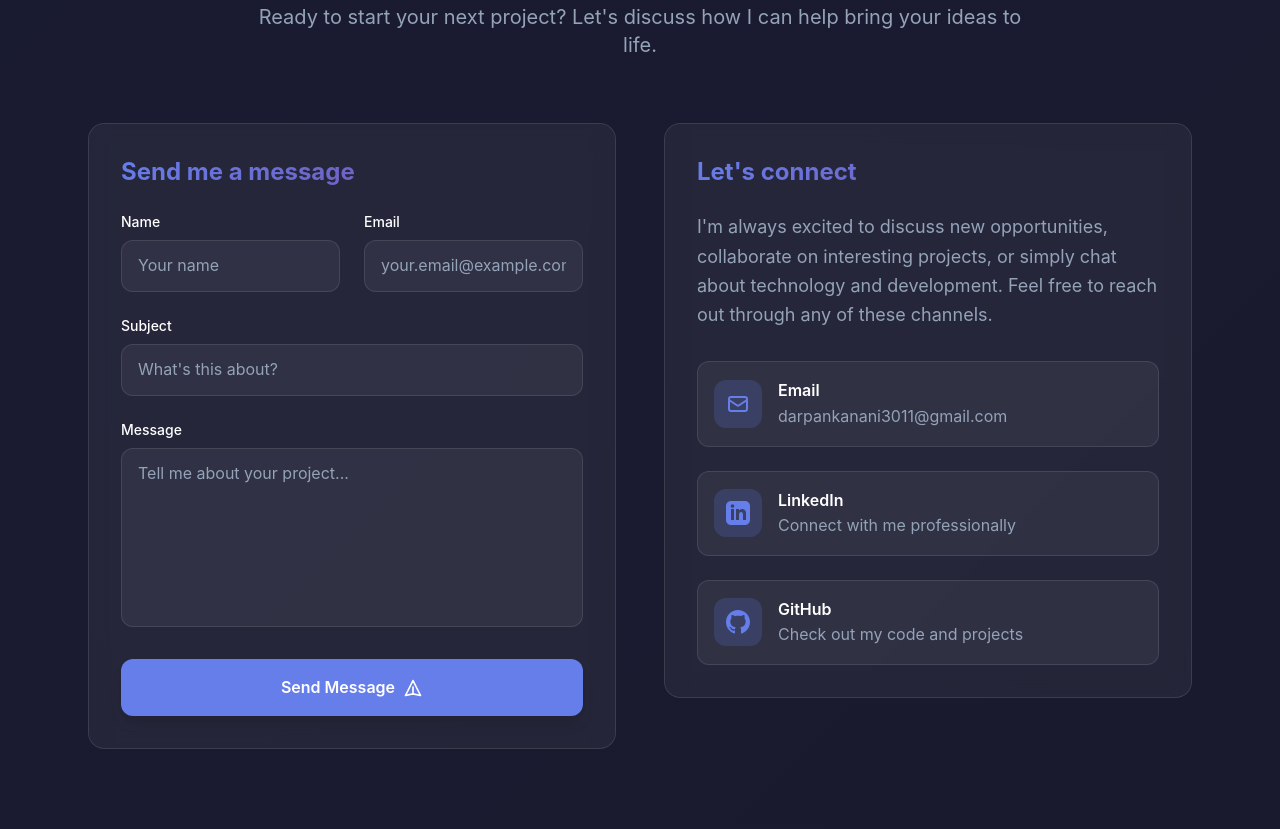
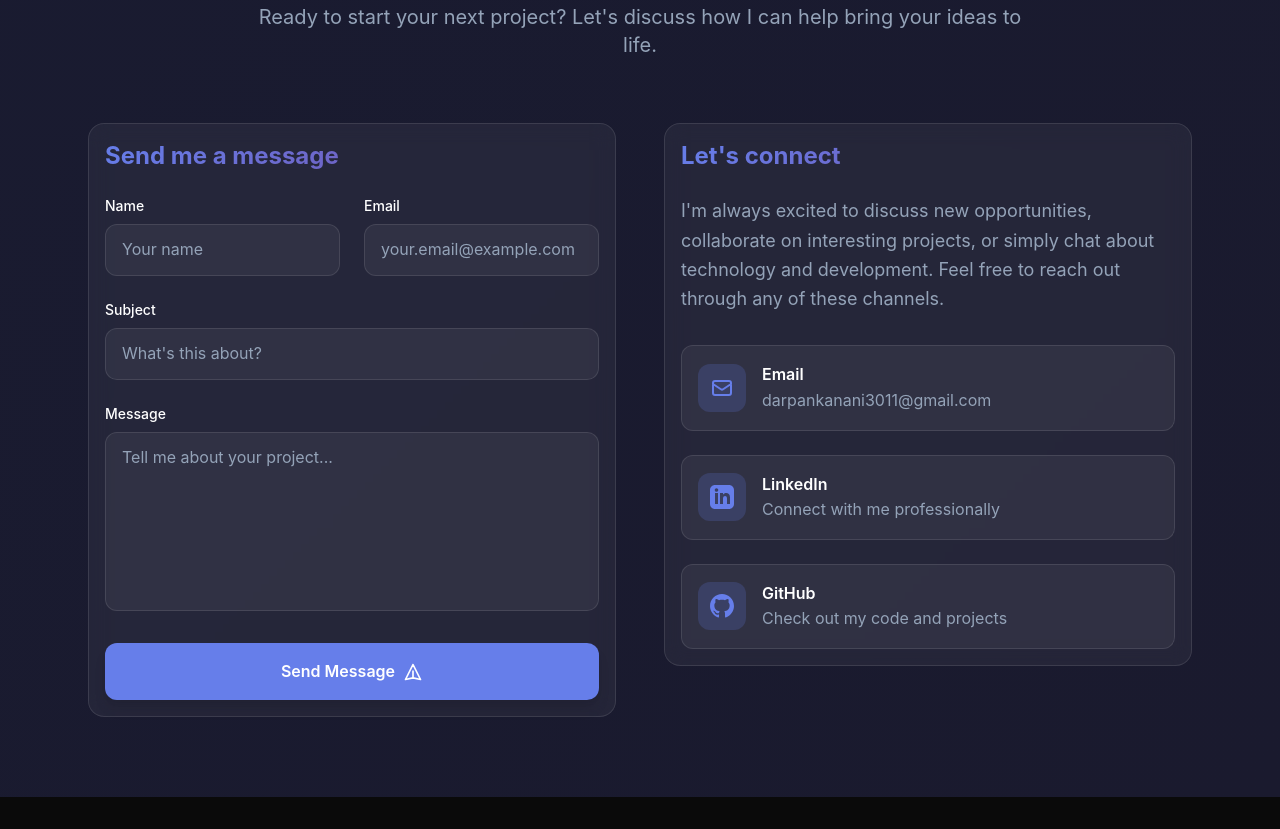
Before and after one commit to Darpan3011/Portfolio, a Next.js app: page / in a window 1280 px wide. Shown: the part 9360-10189 px from the top of the page. After the commit the page ends 10157 px from the top, so only its background shows below. Built offline with nearby package versions, Linux system fonts and the light colour scheme.

Commit message:
fix the ui bug

```diff
--- a/src/app/components/Contact.tsx
+++ b/src/app/components/Contact.tsx
@@ -53,11 +53,11 @@ const Contact = () => {
         <div className="grid lg:grid-cols-2 gap-12 items-start">
           {/* Contact Form */}
           <motion.div
-            initial={{ opacity: 0, x: -50 }}
+            initial={{ opacity: 0, x: 0 }}
             whileInView={{ opacity: 1, x: 0 }}
             viewport={{ once: true }}
             transition={{ duration: 0.6 }}
-            className="glass rounded-2xl p-8"
+            className="glass rounded-2xl p-4"
           >
             <h3 className="text-2xl font-bold mb-6 gradient-text">Send me a message</h3>
 
@@ -144,13 +144,13 @@ const Contact = () => {
 
           {/* Contact Info */}
           <motion.div
-            initial={{ opacity: 0, x: 50 }}
+            initial={{ opacity: 0, x: 0 }}
             whileInView={{ opacity: 1, x: 0 }}
             viewport={{ once: true }}
             transition={{ duration: 0.6, delay: 0.2 }}
             className="space-y-8"
           >
-            <div className="glass rounded-2xl p-8">
+            <div className="glass rounded-2xl p-4">
               <h3 className="text-2xl font-bold mb-6 gradient-text">Let&apos;s connect</h3>
               <p className="text-lg text-muted-foreground mb-8 leading-relaxed">
                 I&apos;m always excited to discuss new opportunities, collaborate on interesting projects,
```
